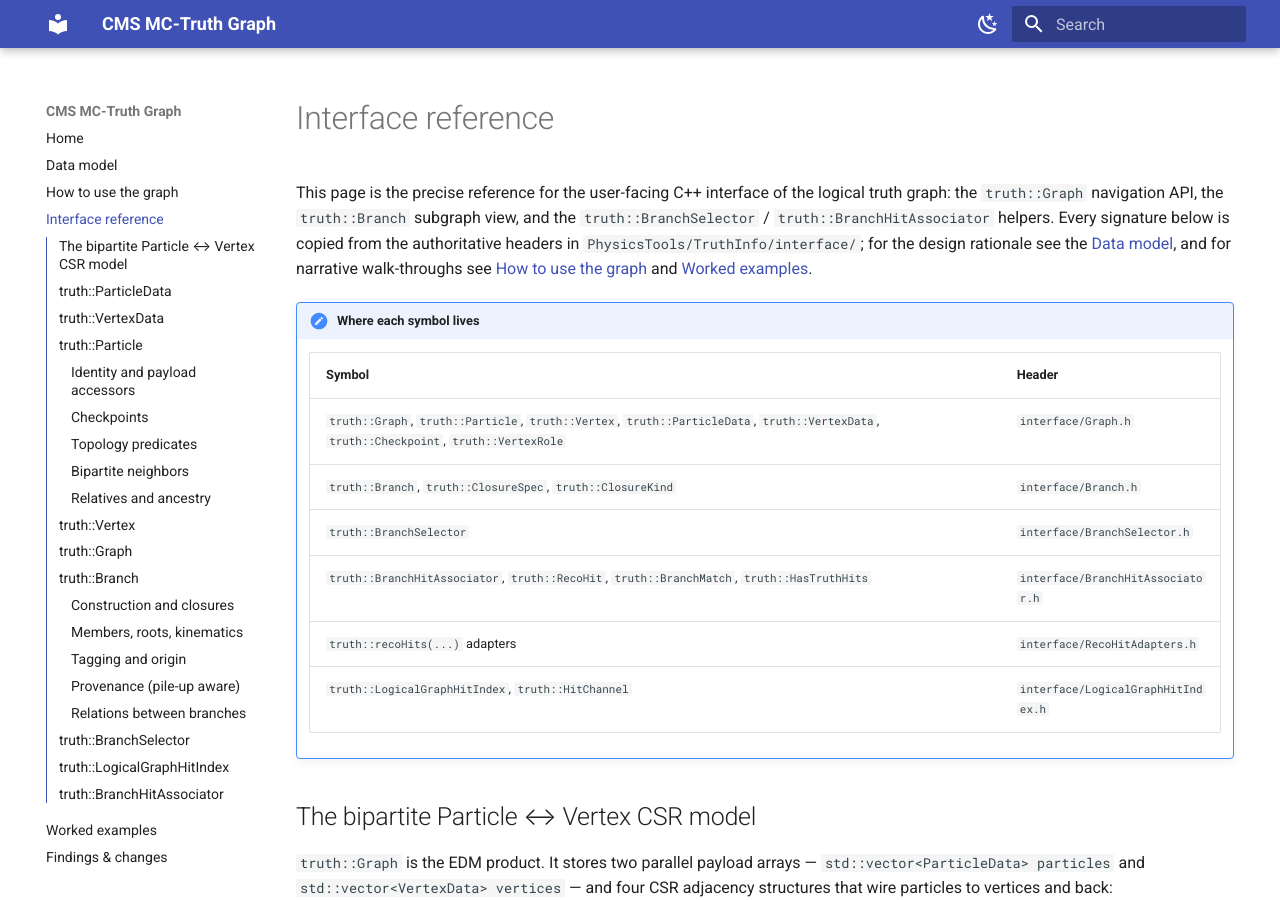
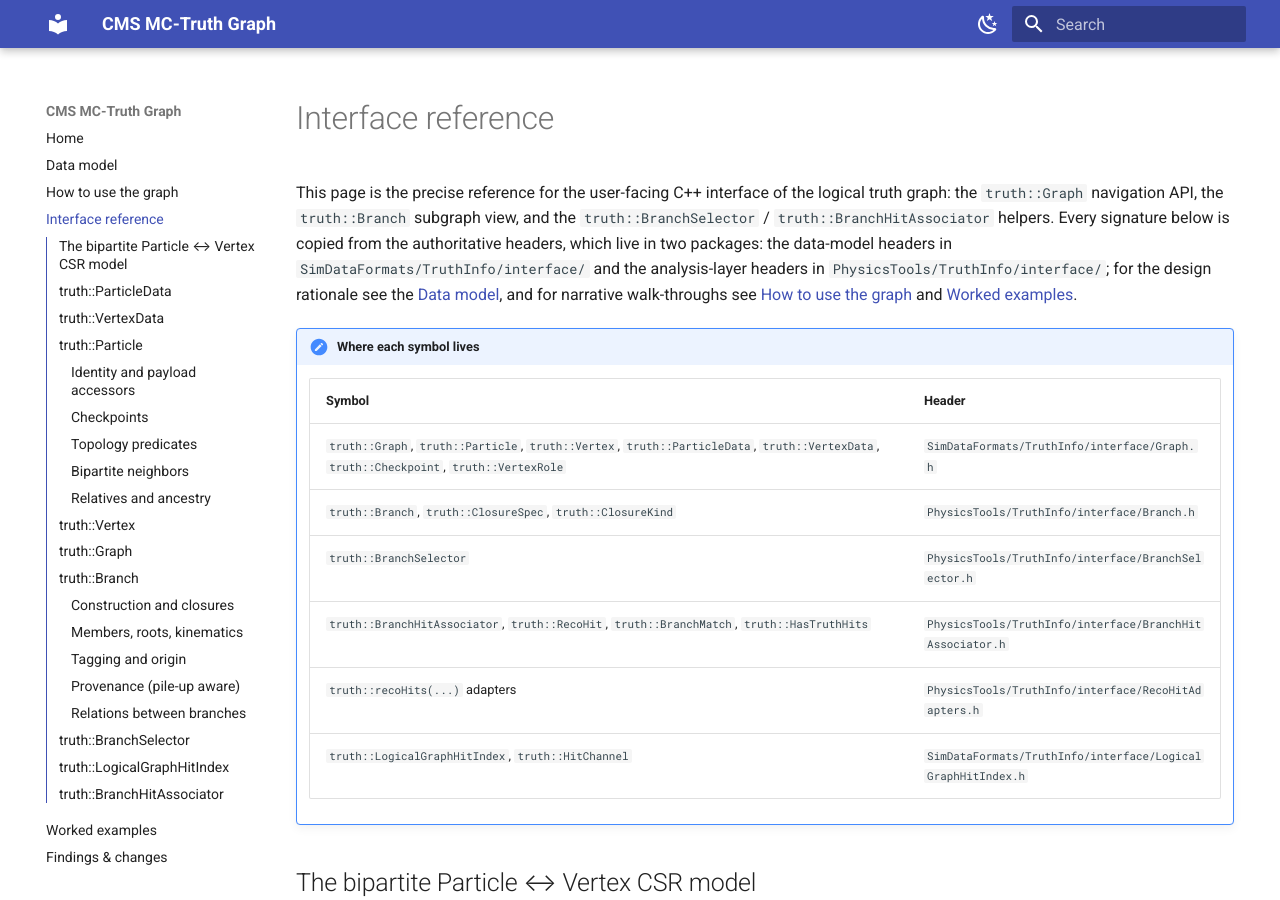
Before and after one commit to felicepantaleo/cms-truth-docs, an MkDocs documentation site: the page built from docs/interface.md, in a window 1280 px wide and 900 px high. Built offline with MkDocs 1.6.1 and Material for MkDocs 9.7.7, drawn with Linux system fonts in a browser that asks for light colours; some of the changed text lies outside the part shown.

Commit message:
docs: bring the reference pages up to date with the code
Correct the data-model header package (Graph.h, TruthGraph.h and
LogicalGraphHitIndex.h live in SimDataFormats/TruthInfo, the Branch and
adapter headers in PhysicsTools/TruthInfo) and the invalid-index constant
name (Hit::kInvalidRecHitIndex). Record that the Branch validators and
harvesters are wired into globalValidation and postValidation behind
enableTruth, that the Run4 eras apply enableTruth so the truth is built in
the standard workflows, and that the sim-to-reco DetId conversion has one
independent switch per numbering scheme.

```diff
--- a/docs/interface.md
+++ b/docs/interface.md
@@ -3,20 +3,21 @@
 This page is the precise reference for the user-facing C++ interface of the logical
 truth graph: the `truth::Graph` navigation API, the `truth::Branch` subgraph view,
 and the `truth::BranchSelector` / `truth::BranchHitAssociator` helpers. Every
-signature below is copied from the authoritative headers in
-`PhysicsTools/TruthInfo/interface/`; for the design rationale see the
+signature below is copied from the authoritative headers, which live in two packages:
+the data-model headers in `SimDataFormats/TruthInfo/interface/` and the analysis-layer
+headers in `PhysicsTools/TruthInfo/interface/`; for the design rationale see the
 [Data model](data-model.md), and for narrative walk-throughs see
 [How to use the graph](usage.md) and [Worked examples](examples.md).
 
 !!! note "Where each symbol lives"
     | Symbol | Header |
     |---|---|
-    | `truth::Graph`, `truth::Particle`, `truth::Vertex`, `truth::ParticleData`, `truth::VertexData`, `truth::Checkpoint`, `truth::VertexRole` | `interface/Graph.h` |
-    | `truth::Branch`, `truth::ClosureSpec`, `truth::ClosureKind` | `interface/Branch.h` |
-    | `truth::BranchSelector` | `interface/BranchSelector.h` |
-    | `truth::BranchHitAssociator`, `truth::RecoHit`, `truth::BranchMatch`, `truth::HasTruthHits` | `interface/BranchHitAssociator.h` |
-    | `truth::recoHits(...)` adapters | `interface/RecoHitAdapters.h` |
-    | `truth::LogicalGraphHitIndex`, `truth::HitChannel` | `interface/LogicalGraphHitIndex.h` |
+    | `truth::Graph`, `truth::Particle`, `truth::Vertex`, `truth::ParticleData`, `truth::VertexData`, `truth::Checkpoint`, `truth::VertexRole` | `SimDataFormats/TruthInfo/interface/Graph.h` |
+    | `truth::Branch`, `truth::ClosureSpec`, `truth::ClosureKind` | `PhysicsTools/TruthInfo/interface/Branch.h` |
+    | `truth::BranchSelector` | `PhysicsTools/TruthInfo/interface/BranchSelector.h` |
+    | `truth::BranchHitAssociator`, `truth::RecoHit`, `truth::BranchMatch`, `truth::HasTruthHits` | `PhysicsTools/TruthInfo/interface/BranchHitAssociator.h` |
+    | `truth::recoHits(...)` adapters | `PhysicsTools/TruthInfo/interface/RecoHitAdapters.h` |
+    | `truth::LogicalGraphHitIndex`, `truth::HitChannel` | `SimDataFormats/TruthInfo/interface/LogicalGraphHitIndex.h` |
 
 ## The bipartite Particle ↔ Vertex CSR model
 
```
Also changed, not shown: other parts of docs/interface.md (+1 -1 lines), docs/data-model.md (+4 -4 lines), docs/index.md (+9 -5 lines), docs/roadmap.md (+0 -4 lines), docs/usage.md (+14 -4 lines), docs/validation.md (+6 -2 lines).
